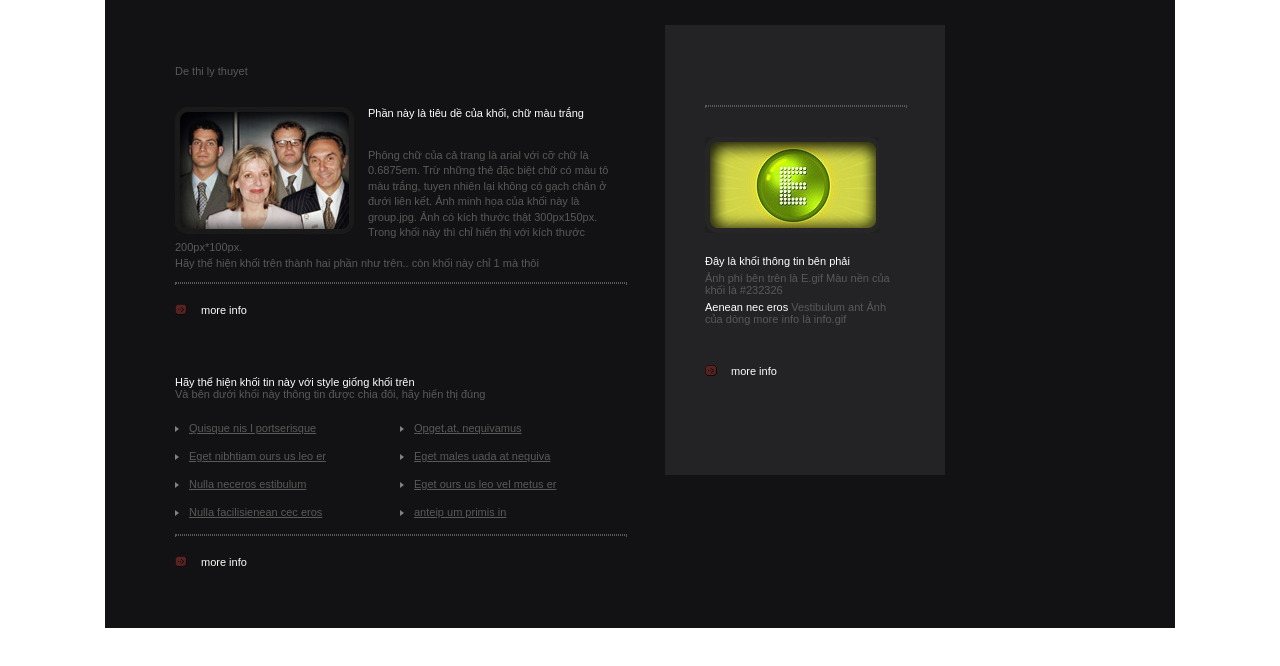
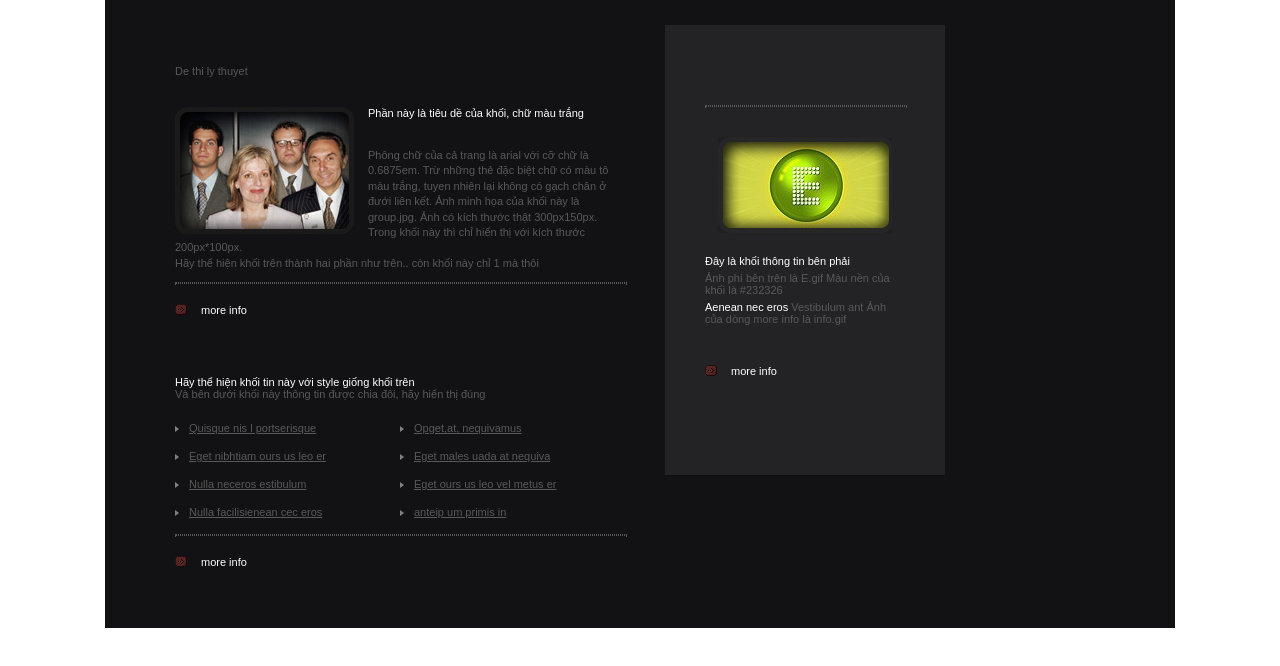
Before and after one commit to chungvh1997/Fresher_BaiTap, a plain HTML site: page Tuan1_HtmlCss/de3/Bai 1/index.html in a window 1280 px wide. Drawn offline with Linux system fonts and the light colour scheme.

Commit message:
chinh sua lai box-img

```diff
--- a/Tuan1_HtmlCss/de3/Bai 1/css/style.css
+++ b/Tuan1_HtmlCss/de3/Bai 1/css/style.css
@@ -90,6 +90,10 @@ li:before {
   float: left;
   margin-right: 14px;
 }
+.box-img {
+  text-align: center;
+  padding-bottom: 20px;
+}
 span.white { color:#fff; }
 .inner-profile > .subtitle,
 .inner-profile > .subtitle + div { padding-bottom: 5px; }
--- a/Tuan1_HtmlCss/de3/Bai 1/index.html
+++ b/Tuan1_HtmlCss/de3/Bai 1/index.html
@@ -64,7 +64,9 @@
         </div>
         <div class="inner-profile">
           <div class="hr"></div>
-          <img src="images/1_pic_2.jpg" alt="1_pic_2">
+          <div class="box-img">
+            <img src="images/1_pic_2.jpg" alt="1_pic_2">
+          </div>
           <div class="subtitle">Đây là khối thông tin bên phải</div>
           <div>Ảnh phí bên trên là E.gif Màu nền của khối là #232326</div>
           <div class="note">
```
